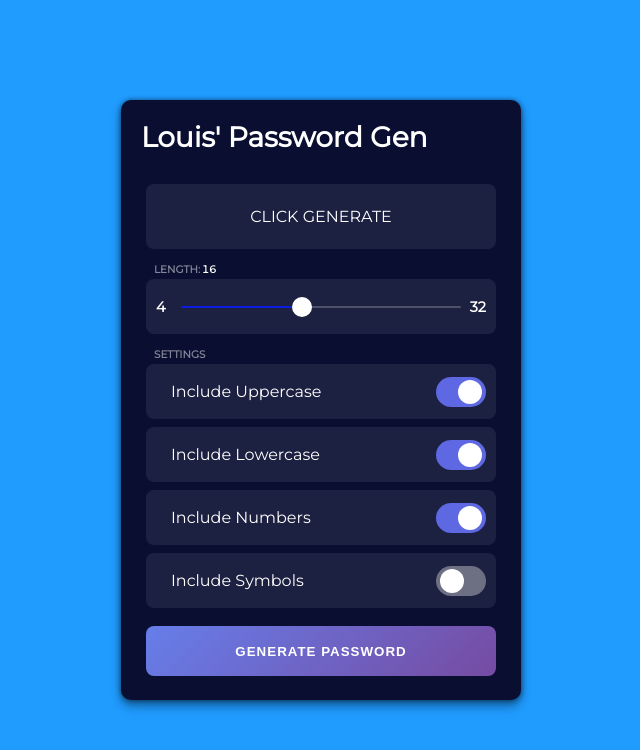
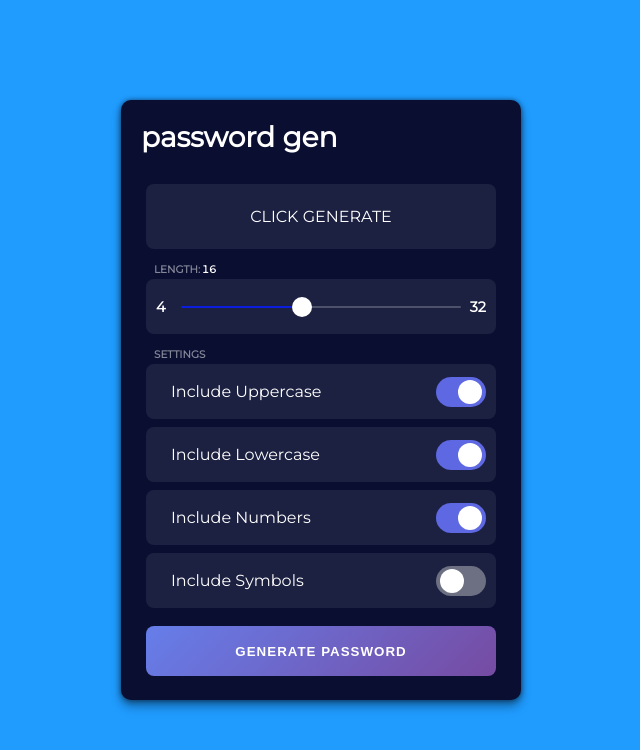
Before and after one commit to dezyscripts/generator, a plain HTML site: page index.html in a window 1280 px wide. Shown: the whole page, without its empty margins (319-959 px from the left). Drawn offline with Linux system fonts and the light colour scheme.

Commit message:
Update index.html

```diff
--- a/index.html
+++ b/index.html
@@ -2,7 +2,7 @@
 <html lang="en" >
 <head>
   <meta charset="UTF-8">
-  <title>Louis Password Generator.</title>
+  <title>louis' password generator</title>
   <link rel='stylesheet' href='https://cdnjs.cloudflare.com/ajax/libs/font-awesome/5.11.2/css/all.min.css'>
 <link rel='stylesheet' href='https://fonts.googleapis.com/css?family=Montserrat&amp;display=swap'><link rel="stylesheet" href="./style.css">
 
@@ -10,7 +10,7 @@
 <body>
 <!-- partial:index.partial.html -->
 <div class="container">
-	<h2 class="title">Louis' Password Gen</h2>
+	<h2 class="title">password gen</h2>
 	<div class="result">
 		<div class="result__title field-title">Generated Password</div>
 		<div class="result__info right">click to copy</div>
```
